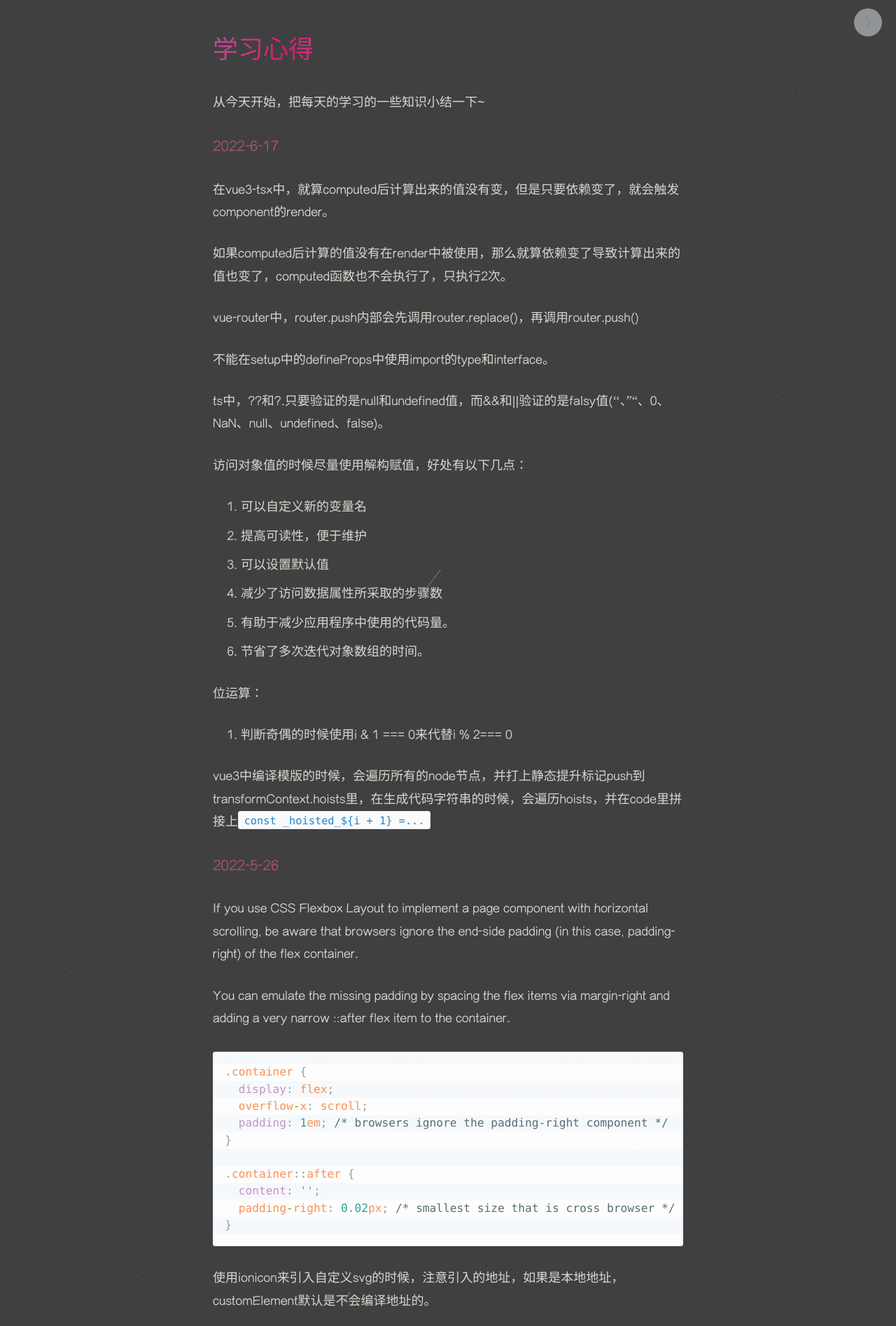
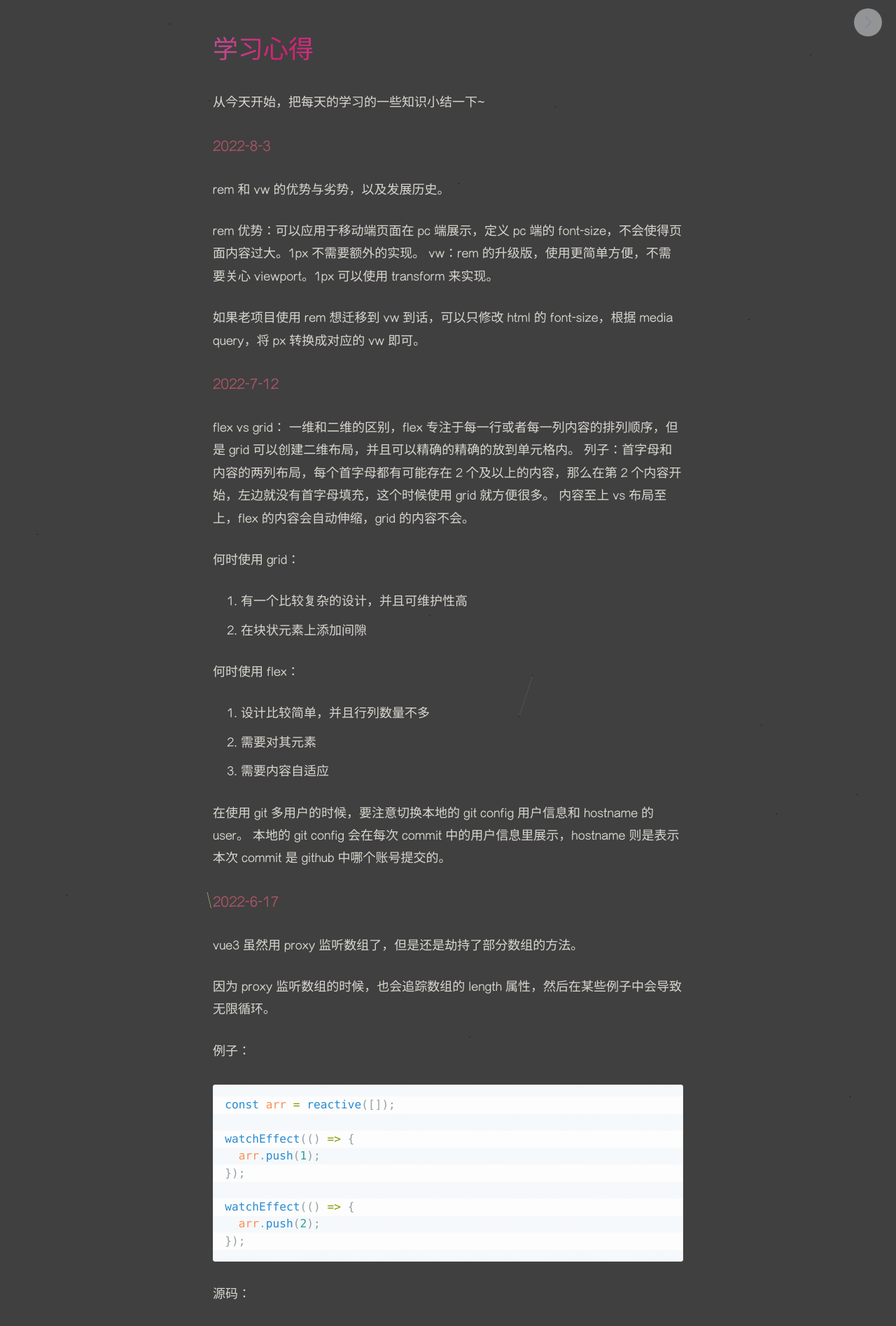
Before and after one commit to Yhspehy/Yhspehy.github.io, a Jekyll site: the page built from _posts/tech/2017-2-13-Study.md, in a window 1280 px wide. Shown: the top 1895 px of the page at 70% size. Built offline with Jekyll 4.4.1, drawn with Linux system fonts in a browser that asks for light colours; comment, search, counter and statistics services are not loaded; some of the changed text lies outside the part shown.

Commit message:
update: study

````diff
--- a/_posts/tech/2017-2-13-Study.md
+++ b/_posts/tech/2017-2-13-Study.md
@@ -7,17 +7,116 @@ keywords: Study
 
 从今天开始，把每天的学习的一些知识小结一下~
 
+### 2022-8-3
+
+rem 和 vw 的优势与劣势，以及发展历史。
+
+rem 优势：可以应用于移动端页面在 pc 端展示，定义 pc 端的 font-size，不会使得页面内容过大。1px 不需要额外的实现。
+vw：rem 的升级版，使用更简单方便，不需要关心 viewport。1px 可以使用 transform 来实现。
+
+如果老项目使用 rem 想迁移到 vw 到话，可以只修改 html 的 font-size，根据 media query，将 px 转换成对应的 vw 即可。
+
+### 2022-7-12
+
+flex vs grid：
+一维和二维的区别，flex 专注于每一行或者每一列内容的排列顺序，但是 grid 可以创建二维布局，并且可以精确的精确的放到单元格内。
+列子：首字母和内容的两列布局，每个首字母都有可能存在 2 个及以上的内容，那么在第 2 个内容开始，左边就没有首字母填充，这个时候使用 grid 就方便很多。
+内容至上 vs 布局至上，flex 的内容会自动伸缩，grid 的内容不会。
+
+何时使用 grid：
+
+1. 有一个比较复杂的设计，并且可维护性高
+2. 在块状元素上添加间隙
+
+何时使用 flex：
+
+1. 设计比较简单，并且行列数量不多
+2. 需要对其元素
+3. 需要内容自适应
+
+在使用 git 多用户的时候，要注意切换本地的 git config 用户信息和 hostname 的 user。
+本地的 git config 会在每次 commit 中的用户信息里展示，hostname 则是表示本次 commit 是 github 中哪个账号提交的。
+
 ### 2022-6-17
 
-在vue3-tsx中，就算computed后计算出来的值没有变，但是只要依赖变了，就会触发component的render。
-
-如果computed后计算的值没有在render中被使用，那么就算依赖变了导致计算出来的值也变了，computed函数也不会执行了，只执行2次。
-
-vue-router中，router.push内部会先调用router.replace()，再调用router.push()
-
-不能在setup中的defineProps中使用import的type和interface。
-
-ts中，??和?.只要验证的是null和undefined值，而&&和\|\|验证的是falsy值(''、""、0、NaN、null、undefined、false)。
+vue3 虽然用 proxy 监听数组了，但是还是劫持了部分数组的方法。
+
+因为 proxy 监听数组的时候，也会追踪数组的 length 属性，然后在某些例子中会导致无限循环。
+
+例子：
+
+```js
+const arr = reactive([]);
+
+watchEffect(() => {
+  arr.push(1);
+});
+
+watchEffect(() => {
+  arr.push(2);
+});
+```
+
+源码：
+
+```js
+function createArrayInstrumentations() {
+  const instrumentations: Record<string, Function> = {}
+  // instrument identity-sensitive Array methods to account for possible reactive
+  // values
+  ;(['includes', 'indexOf', 'lastIndexOf'] as const).forEach(key => {
+    instrumentations[key] = function (this: unknown[], ...args: unknown[]) {
+      const arr = toRaw(this) as any
+      for (let i = 0, l = this.length; i < l; i++) {
+        track(arr, TrackOpTypes.GET, i + '')
+      }
+      // we run the method using the original args first (which may be reactive)
+      const res = arr[key](...args)
+      if (res === -1 || res === false) {
+        // if that didn't work, run it again using raw values.
+        return arr[key](...args.map(toRaw))
+      } else {
+        return res
+      }
+    }
+  })
+  // instrument length-altering mutation methods to avoid length being tracked
+  // which leads to infinite loops in some cases (#2137)
+  ;(['push', 'pop', 'shift', 'unshift', 'splice'] as const).forEach(key => {
+    instrumentations[key] = function (this: unknown[], ...args: unknown[]) {
+      pauseTracking()
+      const res = (toRaw(this) as any)[key].apply(this, args)
+      resetTracking()
+      return res
+    }
+  })
+  return instrumentations
+}
+
+function createGetter(isReadonly = false, shallow = false) {
+  return function get(target: Target, key: string | symbol, receiver: object) {
+    ...
+    const targetIsArray = isArray(target)
+
+    if (!isReadonly && targetIsArray && hasOwn(arrayInstrumentations, key)) {
+      return Reflect.get(arrayInstrumentations, key, receiver)
+    }
+
+    ...
+    return res
+  }
+}
+```
+
+在 vue3-tsx 中，就算 computed 后计算出来的值没有变，但是只要依赖变了，就会触发 component 的 render。
+
+如果 computed 后计算的值没有在 render 中被使用，那么就算依赖变了导致计算出来的值也变了，computed 函数也不会执行了，只执行 2 次。
+
+vue-router 中，router.push 内部会先调用 router.replace()，再调用 router.push()
+
+不能在 setup 中的 defineProps 中使用 import 的 type 和 interface。
+
+ts 中，??和?.只要验证的是 null 和 undefined 值，而&&和\|\|验证的是 falsy 值(''、""、0、NaN、null、undefined、false)。
 
 访问对象值的时候尽量使用解构赋值，好处有以下几点：
 
@@ -30,9 +129,9 @@ ts中，??和?.只要验证的是null和undefined值，而&&和\|\|验证的是f
 
 位运算：
 
-1. 判断奇偶的时候使用i & 1 === 0来代替i % 2=== 0
-
-vue3中编译模版的时候，会遍历所有的node节点，并打上静态提升标记push到transformContext.hoists里，在生成代码字符串的时候，会遍历hoists，并在code里拼接上`const _hoisted_${i + 1} =...`
+1. 判断奇偶的时候使用 i & 1 === 0 来代替 i % 2=== 0
+
+vue3 中编译模版的时候，会遍历所有的 node 节点，并打上静态提升标记 push 到 transformContext.hoists 里，在生成代码字符串的时候，会遍历 hoists，并在 code 里拼接上`const _hoisted_${i + 1} =...`
 
 ### 2022-5-26
 
@@ -53,7 +152,7 @@ You can emulate the missing padding by spacing the flex items via margin-right a
 }
 ```
 
-使用ionicon来引入自定义svg的时候，注意引入的地址，如果是本地地址，customElement默认是不会编译地址的。
+使用 ionicon 来引入自定义 svg 的时候，注意引入的地址，如果是本地地址，customElement 默认是不会编译地址的。
 
 ### 2020-6-19
 
````
Also changed, not shown: _posts/tech/2016-12-28-flex.md (+21 -0 lines).
